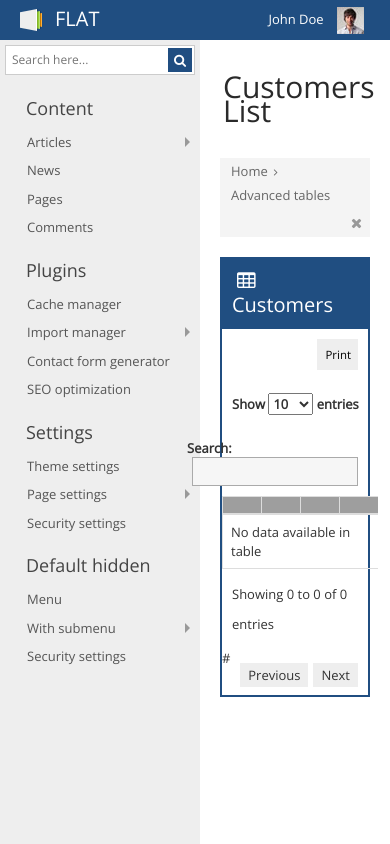
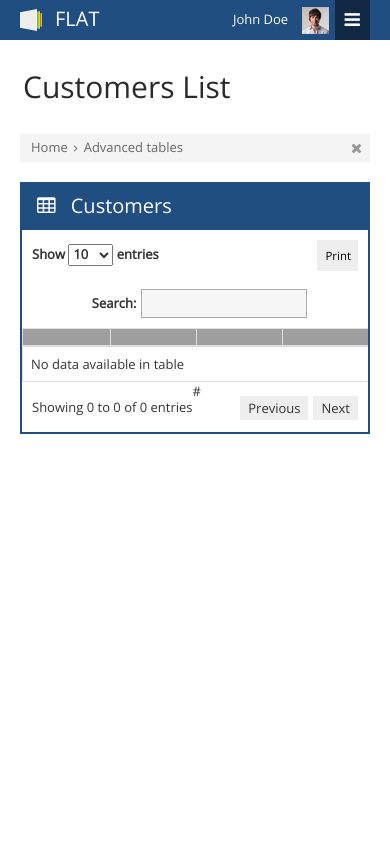
Before and after one commit to raulquintero13/test, a PHP site: the page made by templates/customers.twig in a window 390 px wide; the page is wider, and only the part inside the window is pictured. Run offline with PHP 8.4, Linux system fonts and the light colour scheme; the template is opened without the code that fills it, so the values that code supplies are empty; some libraries are stand-ins or nearby versions; grey boxes are pictures that could not be loaded.

Commit message:
- slidebar mobile

```diff
--- a/templates/base.twig
+++ b/templates/base.twig
@@ -52,7 +52,7 @@
 </head>
 
 
-<body  data-layout-topbar="fixed" class="theme-darkblue" data-mobile-sidebar="slide">
+<body  data-layout-topbar="fixed" class="theme-darkblue">
 
 <div id="navigation">
   <div class="container-fluid">
```
